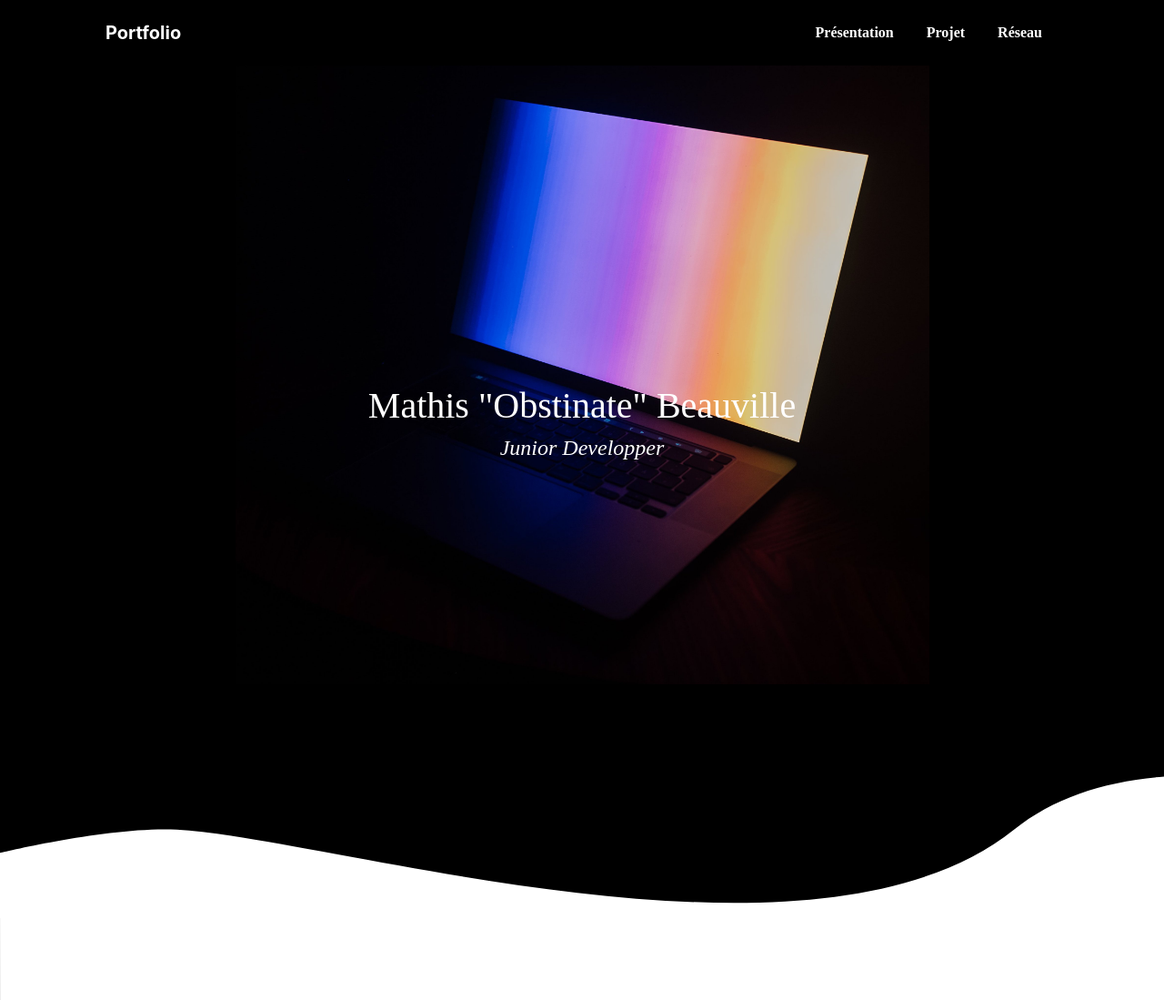
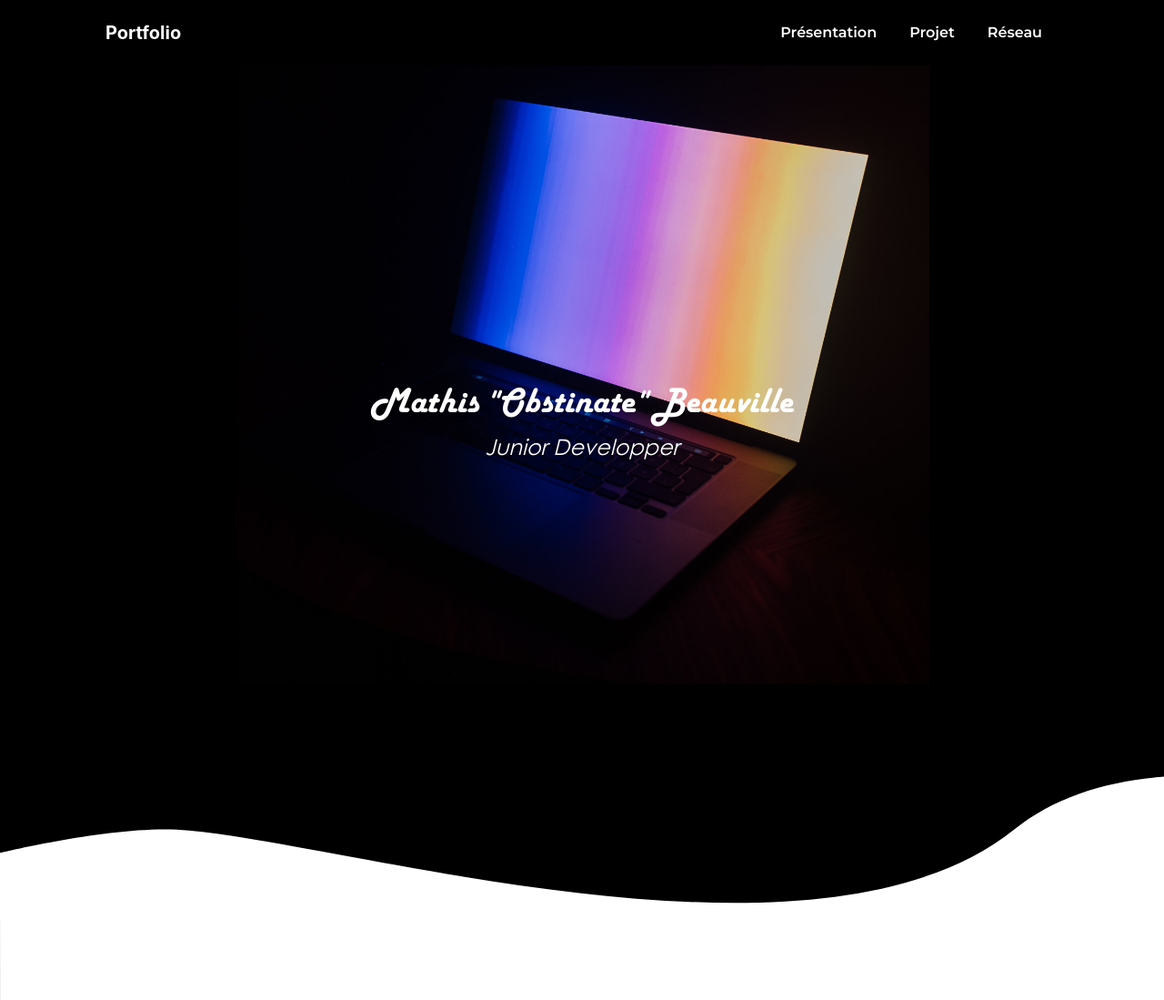
Before and after one commit to ObstinateM/folio, a PHP site: page / in a window 1280 px wide. Shown: the top 1099 px of the page at 91% size. Run offline with PHP 8.4, Linux system fonts and the light colour scheme; some web fonts are replaced.

Commit message:
Fix all fonts

```diff
--- a/assets/css/styles.css
+++ b/assets/css/styles.css
@@ -32,18 +32,17 @@ a:link {
 }
 
 @font-face {
-    font-family: 'century_gothicregular';
-    src: url('gothic-webfont.woff2') format('woff2'),
-         url('gothic-webfont.woff') format('woff');
+    font-family: 'Century Gothic';
+    src: url('../fonts/gothic-webfont.woff2') format('woff2'),
+         url('../fonts/gothic-webfont.woff') format('woff');
     font-weight: normal;
     font-style: normal;
-
 }
 
 @font-face {
-    font-family: 'harlow_solidplain';
-    src: url('harlowsolidplain-webfont.woff2') format('woff2'),
-         url('harlowsolidplain-webfont.woff') format('woff');
+    font-family: 'Harlow Solid';
+    src: url('../fonts/harlow_solid_plain_regular-webfont.woff2') format('woff2'),
+         url('../fonts/harlow_solid_plain_regular-webfont.woff') format('woff');
     font-weight: normal;
     font-style: normal;
 
@@ -51,5 +50,5 @@ a:link {
 
 @font-face {
     font-family: 'Nirmala UI';
-    src: url("fonts/Nimala.ttf");
+    src: url("../fonts/Nimala.ttf") format('truetype');
 }
--- a/index.html
+++ b/index.html
@@ -9,6 +9,8 @@
     <link rel="stylesheet" href="assets/css/Features-Clean.css">
     <link rel="stylesheet" href="assets/css/Navigation-Clean.css">
     <link rel="stylesheet" href="assets/css/styles.css">
+    <link rel="preconnect" href="https://fonts.gstatic.com">
+    <link href="https://fonts.googleapis.com/css2?family=Montserrat:wght@600&display=swap" rel="stylesheet">
 </head>
 
 <body style="background: rgb(255,255,255);">
@@ -19,9 +21,9 @@
                     <div
                         class="collapse navbar-collapse" id="navcol-1">
                         <ul class="nav navbar-nav ml-auto">
-                            <li class="nav-item"><a class="nav-link" href="#" style="color: rgb(255,255,255);font-family: Nirmala UI;font-weight: bold;">Présentation</a></li>
-                            <li class="nav-item"><a class="nav-link" href="#" style="color: rgb(255,255,255);font-family: Nirmala UI;font-weight: bold;">Projet</a></li>
-                            <li class="nav-item"><a class="nav-link" href="#" style="color: rgb(255,255,255);font-family: Nirmala UI;font-weight: bold;">Réseau</a></li>
+                            <li class="nav-item"><a class="nav-link" href="#" style="color: rgb(255,255,255);font-family: Montserrat;font-weight: bold;">Présentation</a></li>
+                            <li class="nav-item"><a class="nav-link" href="#" style="color: rgb(255,255,255);font-family: Montserrat;font-weight: bold;">Projet</a></li>
+                            <li class="nav-item"><a class="nav-link" href="#" style="color: rgb(255,255,255);font-family: Montserrat;font-weight: bold;">Réseau</a></li>
                         </ul>
                 </div>
         </div>
```
Also changed, not shown: assets/fonts/HarlowSolidPlain.otf (deleted), assets/fonts/gothic-webfont.woff (added), assets/fonts/gothic-webfont.woff2 (added), assets/fonts/harlow_solid_plain_regular-webfont.woff (added), assets/fonts/harlow_solid_plain_regular-webfont.woff2 (added), 3 other files.
